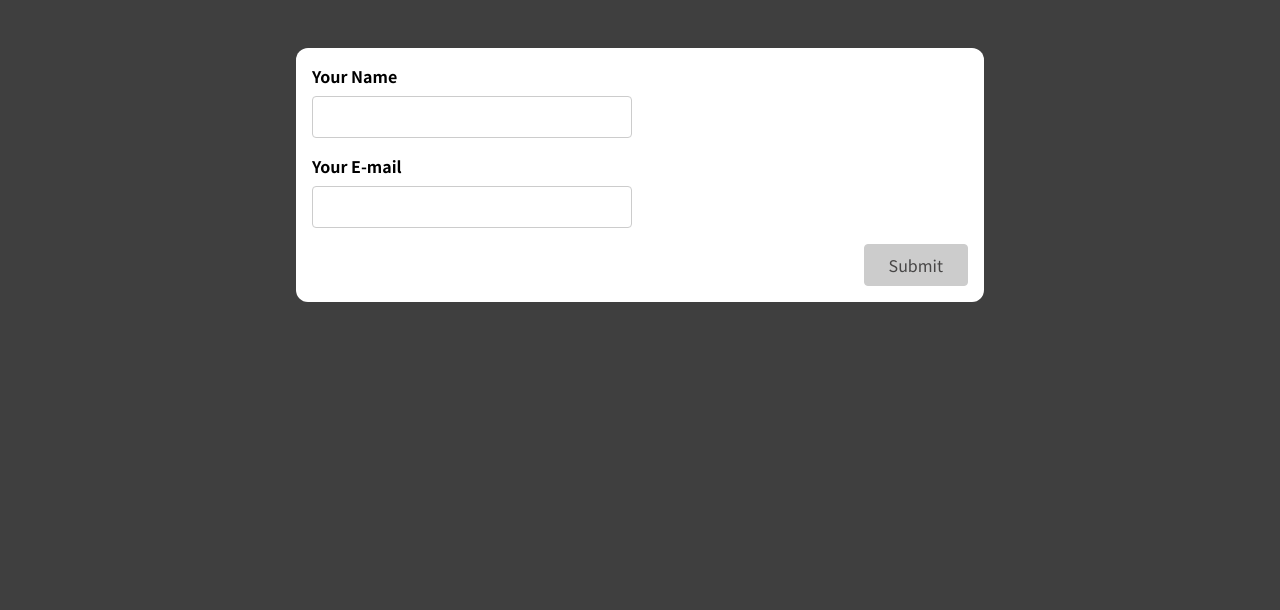
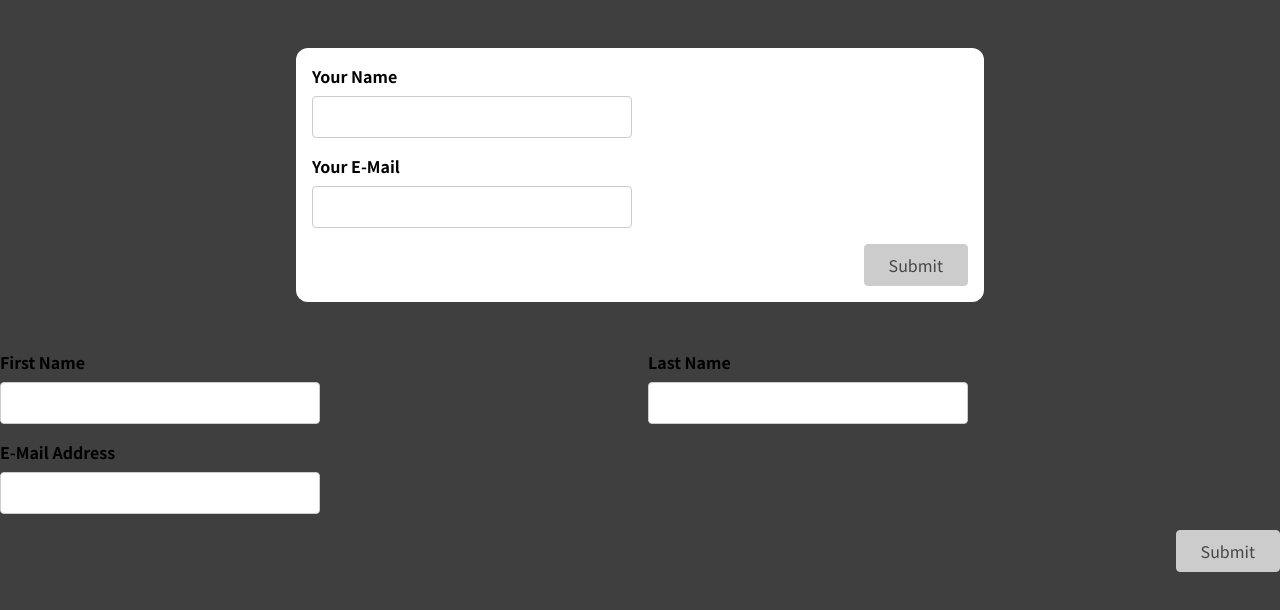
Before and after one commit to rado88x/React-Forms-UserInput, a React (Create React App) app: page / in a window 1280 px wide. Shown: the top 610 px of the page. Built offline with nearby package versions, Linux system fonts and the light colour scheme.

Commit message:
added new form with old custom hook

```diff
--- a/src/App.js
+++ b/src/App.js
@@ -1,9 +1,15 @@
 import SimpleInput from './components/SimpleInput';
+import BasicForm from "./components/BasicForm"
 
 function App() {
   return (
+    <div>
     <div className="app">
       <SimpleInput />
+    </div>
+    <div>
+      <BasicForm/>
+    </div>
     </div>
   );
 }
--- a/src/components/BasicForm.js
+++ b/src/components/BasicForm.js
@@ -1,22 +1,102 @@
+import useInput from "../hooks/use-input";
+
+const isNotEmpty = (value) => value.trim() !== "";
+const isEmail = (value) => value.includes("@");
+
 const BasicForm = (props) => {
+  const {
+    value: firsNameValue,
+    isValid: firstNameIsvalid,
+    hasError: firstNameHasError,
+    valueChangeHandler: firstNameChangeHandler,
+    inputBlurHandler: firstNameBlurHandler,
+    reset: resetFirstName,
+  } = useInput(isNotEmpty);
+
+  const {
+    value: lastNameValue,
+    isValid: lastNameIsvalid,
+    hasError: lastNameHasError,
+    valueChangeHandler: lastNameChangeHandler,
+    inputBlurHandler: lastNameBlurHandler,
+    reset: resetLasttName,
+  } = useInput(isNotEmpty);
+  const {
+    value: emailValue,
+    isValid: emailIsvalid,
+    hasError: emailHasError,
+    valueChangeHandler: emailChangeHandler,
+    inputBlurHandler: emailBlurHandler,
+    reset: resetEmail,
+  } = useInput(isEmail);
+
+  let formIsValid = false;
+
+  if (firstNameIsvalid && lastNameIsvalid && emailIsvalid) {
+    formIsValid = true;
+  }
+
+  const onSubmitHandler = (event) => {
+    event.preventDefault();
+
+    if (!formIsValid) {
+      return;
+    }
+
+    console.log("Submitted!");
+    console.log(firsNameValue, lastNameValue, emailValue);
+    resetFirstName();
+    resetLasttName();
+    resetEmail();
+  };
+
+  const firstNameClasses = firstNameHasError
+    ? "form-control invalid"
+    : "form-control";
+  const lastNameClasses = lastNameHasError
+    ? "form-control invalid"
+    : "form-control";
+  const emailClasses = emailHasError ? "form-control invalid" : "form-control";
+
   return (
-    <form>
-      <div className='control-group'>
-        <div className='form-control'>
-          <label htmlFor='name'>First Name</label>
-          <input type='text' id='name' />
+    <form onSubmit={onSubmitHandler}>
+      <div className="control-group">
+        <div className={firstNameClasses}>
+          <label htmlFor="name">First Name</label>
+          <input
+            type="text"
+            id="name"
+            value={firsNameValue}
+            onChange={firstNameChangeHandler}
+            onBlur={firstNameBlurHandler}
+          />
+          {firstNameHasError && <p className="error-text">Please enter a first name!</p>}
         </div>
-        <div className='form-control'>
-          <label htmlFor='name'>Last Name</label>
-          <input type='text' id='name' />
+        <div className={lastNameClasses}>
+          <label htmlFor="name">Last Name</label>
+          <input
+            type="text"
+            id="name"
+            value={lastNameValue}
+            onChange={lastNameChangeHandler}
+            onBlur={lastNameBlurHandler}
+          />
+          {lastNameHasError && <p className="error-text">Please enter a last name!</p>}
         </div>
       </div>
-      <div className='form-control'>
-        <label htmlFor='name'>E-Mail Address</label>
-        <input type='text' id='name' />
+      <div className={emailClasses}>
+        <label htmlFor="name">E-Mail Address</label>
+        <input
+          type="text"
+          id="name"
+          value={emailValue}
+          onChange={emailChangeHandler}
+          onBlur={emailBlurHandler}
+        />
+        {emailHasError && <p className="error-text">Please enter a valid email!</p>}
       </div>
-      <div className='form-actions'>
-        <button>Submit</button>
+      <div className="form-actions">
+        <button disabled={!formIsValid}>Submit</button>
       </div>
     </form>
   );
--- a/src/components/SimpleInput.js
+++ b/src/components/SimpleInput.js
@@ -1,36 +1,29 @@
-import { useState } from "react";
-
 import useInput from "../hooks/use-input";
 
 const SimpleInput = (props) => {
   const {
     value: enteredName,
+    isValid: enteredNameIsValid,
     hasError: nameInputHasError,
-    isValid: enteredNameIsValid,
     valueChangeHandler: nameChangedHandler,
     inputBlurHandler: nameBlurHandler,
     reset: resetNameInput,
   } = useInput((value) => value.trim() !== "");
 
-  const [enteredEmail, setEnteredEmail] = useState("");
-  const [enteredEmailTouched, setEnteredEmailTouched] = useState(false);
-
-  const enteredEmailIsValid = enteredEmail.includes("@");
-  const enteredEmailIsInvalid = !enteredEmailIsValid && enteredEmailTouched;
+  const {
+    value: enteredEmail,
+    isValid: enteredEmailIsvalid,
+    hasError: emailInputHasError,
+    valueChangeHandler: emailChangeHandler,
+    inputBlurHandler: emailBlurHandler,
+    reset: resetEmailInput,
+  } = useInput((value) => value.includes("@"));
 
   let formIsValid = false;
 
-  if (enteredNameIsValid && enteredEmailIsValid) {
+  if (enteredNameIsValid && enteredEmailIsvalid) {
     formIsValid = true;
   }
-
-  const emailInputChageHandler = (event) => {
-    setEnteredEmail(event.target.value);
-  };
-
-  const emailInputBlueHandler = (event) => {
-    setEnteredEmailTouched(true);
-  };
 
   const formSubmissionHandler = (event) => {
     event.preventDefault();
@@ -41,18 +34,16 @@
 
     console.log(enteredName);
 
-
-    resetNameInput ();
-
-    setEnteredEmail("");
-    setEnteredEmailTouched(false);
+    // nameInputRef.current.value = ''; => NOT IDEAL, DON'T MANIPULATE THE DOM
+    resetNameInput();
+    resetEmailInput();
   };
 
   const nameInputClasses = nameInputHasError
-    ? "form-control  invalid"
+    ? "form-control invalid"
     : "form-control";
 
-  const emailInputClasses = enteredEmailIsInvalid
+  const emailInputClasses = emailInputHasError
     ? "form-control invalid"
     : "form-control";
 
@@ -68,20 +59,20 @@
           value={enteredName}
         />
         {nameInputHasError && (
-          <p className="error-text">Name must be not empty!</p>
+          <p className="error-text">Name must not be empty.</p>
         )}
       </div>
       <div className={emailInputClasses}>
-        <label htmlFor="email">Your E-mail</label>
+        <label htmlFor="email">Your E-Mail</label>
         <input
           type="email"
           id="email"
-          onChange={emailInputChageHandler}
-          onBlur={emailInputBlueHandler}
+          onChange={emailChangeHandler}
+          onBlur={emailBlurHandler}
           value={enteredEmail}
         />
-        {enteredEmailIsInvalid && (
-          <p className="error-text">Please enter a valid email!</p>
+        {emailInputHasError && (
+          <p className="error-text">Please enter a valid email.</p>
         )}
       </div>
       <div className="form-actions">
--- a/src/hooks/use-input.js
+++ b/src/hooks/use-input.js
@@ -1,10 +1,10 @@
-import { useState } from "react";
+import { useState } from 'react';
 
 const useInput = (validateValue) => {
-  const [enteredValue, setEnteredValue] = useState("");
+  const [enteredValue, setEnteredValue] = useState('');
   const [isTouched, setIsTouched] = useState(false);
 
-  const valueIsValid = enteredValue.trim() !== "";
+  const valueIsValid = validateValue(enteredValue);
   const hasError = !valueIsValid && isTouched;
 
   const valueChangeHandler = (event) => {
@@ -16,17 +16,17 @@
   };
 
   const reset = () => {
-      setEnteredValue("");
-      setIsTouched(false);
-  }
+    setEnteredValue('');
+    setIsTouched(false);
+  };
 
   return {
     value: enteredValue,
     isValid: valueIsValid,
-    hasError: hasError,
+    hasError,
     valueChangeHandler,
     inputBlurHandler,
-    reset: reset
+    reset
   };
 };
 
```
